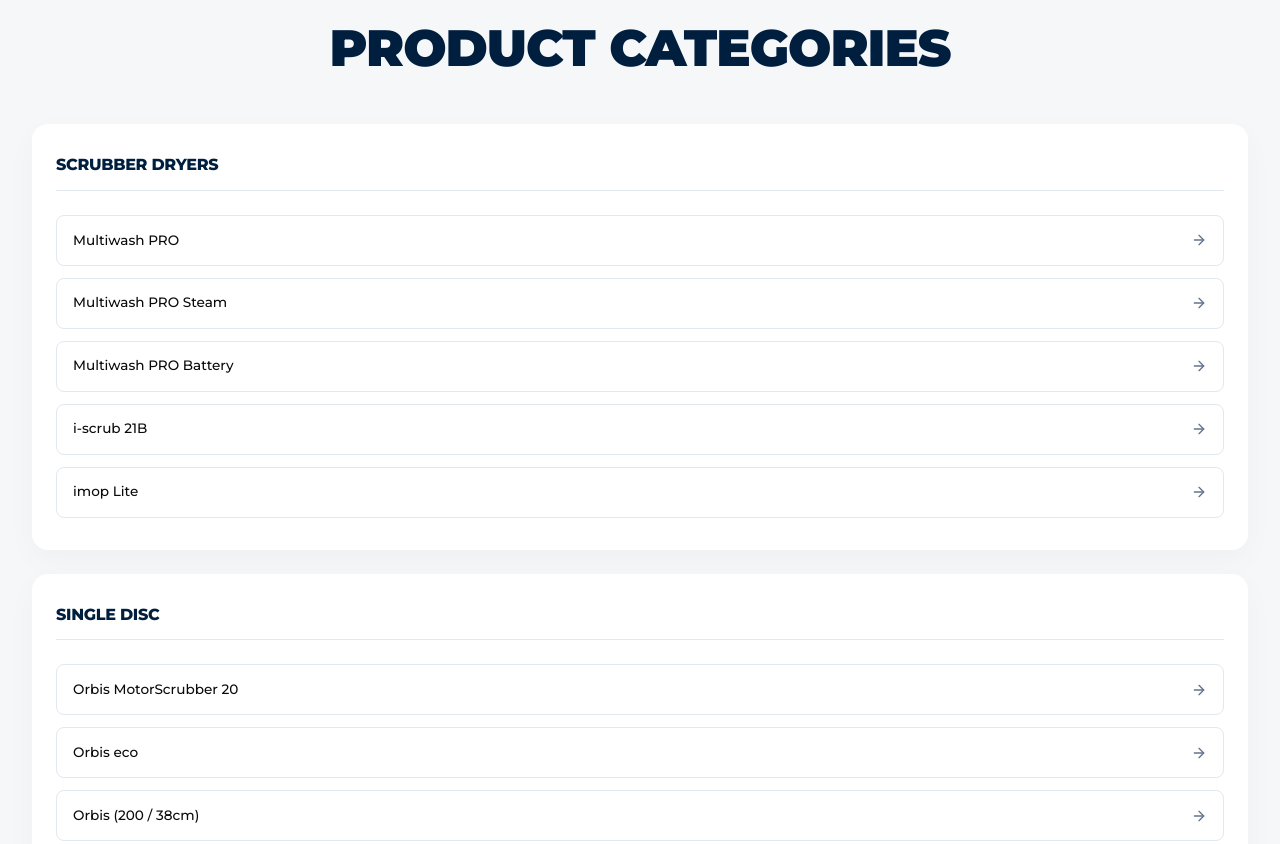
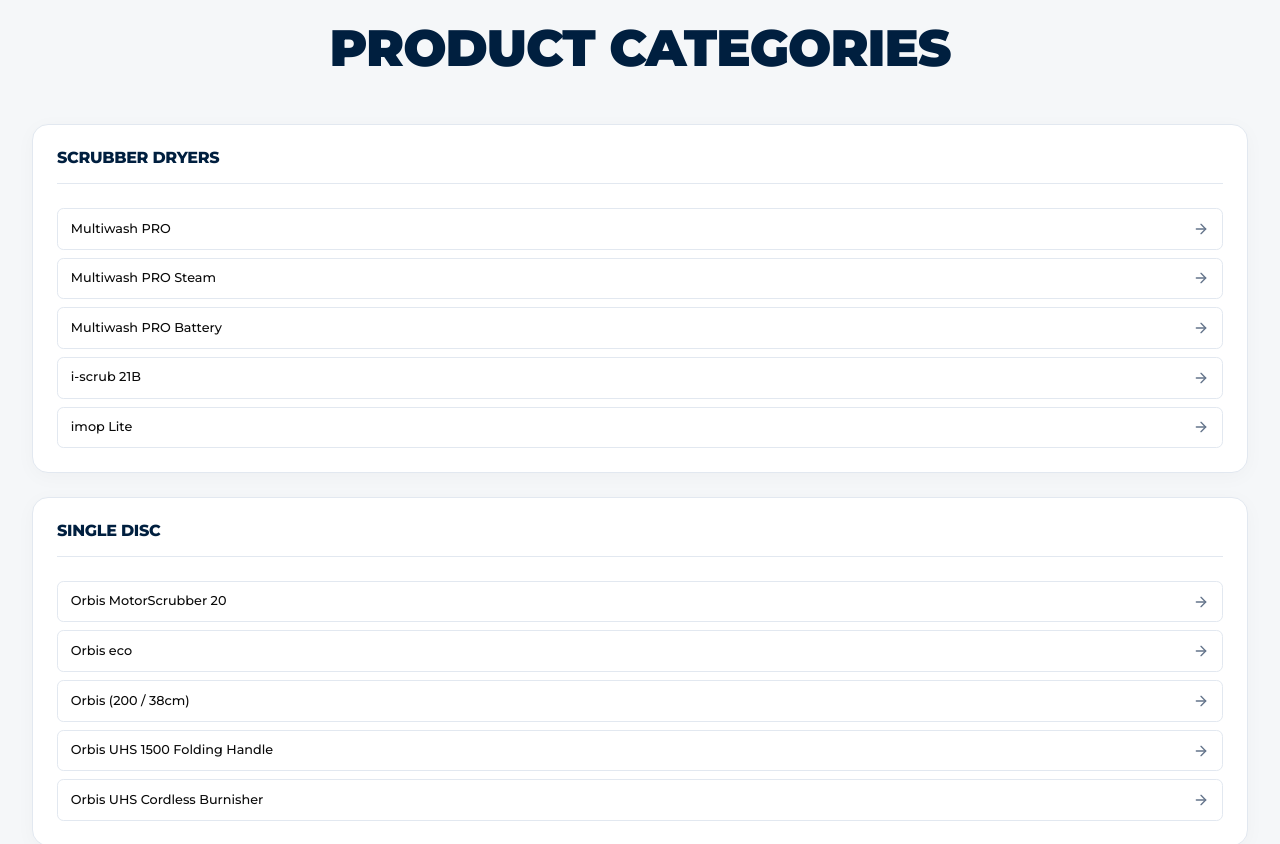
Before and after one commit to Sanjievkumar/cleanpmac, a React (Vite) app: page /brands/truvox in a window 1280 px wide. Shown: the part 703-1547 px from the top of the page. Built offline with nearby package versions, Linux system fonts and the light colour scheme.

Commit message:
Design: Update Truvox categories to compact masonry layout

```diff
--- a/src/pages/TruvoxBrand.tsx
+++ b/src/pages/TruvoxBrand.tsx
@@ -114,13 +114,17 @@
             </h2>
           </div>
 
-          <div className="grid grid-cols-1 md:grid-cols-2 lg:grid-cols-4 gap-6">
+          <div className="columns-1 md:columns-2 lg:columns-4 gap-6 space-y-6">
             {truvoxData.map((category) => (
-              <div key={category.category} style={{
+              <div key={category.category} className="break-inside-avoid" style={{
                 background: 'white',
                 borderRadius: '1rem',
-                padding: '2rem 1.5rem',
-                boxShadow: '0 10px 30px rgba(0,0,0,0.03)'
+                padding: '1.5rem',
+                boxShadow: '0 4px 20px rgba(0,0,0,0.03)',
+                border: '1px solid var(--border-color)',
+                marginBottom: '1.5rem',
+                display: 'inline-block',
+                width: '100%'
               }}>
                 <h3 style={{
                   fontSize: '1rem',
@@ -134,7 +138,7 @@
                   {category.category}
                 </h3>
 
-                <div style={{ display: 'flex', flexDirection: 'column', gap: '0.75rem' }}>
+                <div style={{ display: 'flex', flexDirection: 'column', gap: '0.5rem' }}>
                   {category.products.map((product) => (
                     <Link
                       key={product.id}
@@ -143,11 +147,11 @@
                         display: 'flex',
                         justifyContent: 'space-between',
                         alignItems: 'center',
-                        padding: '0.85rem 1rem',
+                        padding: '0.6rem 0.8rem',
                         border: '1px solid var(--border-color)',
-                        borderRadius: '0.5rem',
+                        borderRadius: '0.4rem',
                         color: 'var(--text-dark)',
-                        fontSize: '0.85rem',
+                        fontSize: '0.8rem',
                         fontWeight: 500,
                         transition: 'all 0.2s ease',
                         backgroundColor: 'white'
```
